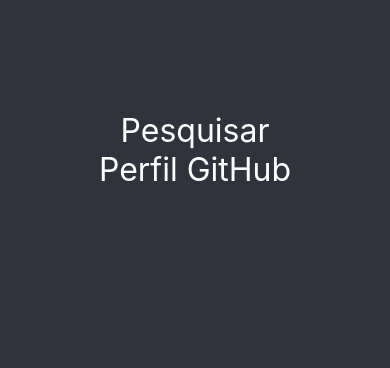
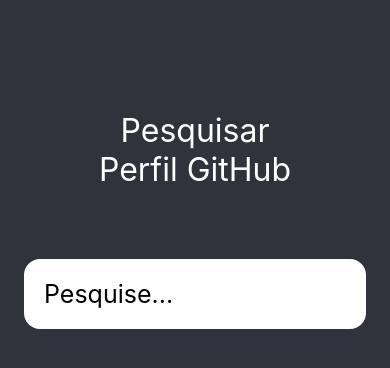
Before and after one commit to Davi-Morais/perfil-api-github, a React Native app: screen / in a window 390 px wide. Shown: the top 368 px of the page. Built offline with nearby package versions, Linux system fonts and the light colour scheme.

Commit message:
Criando elemento SearchBar

```diff
--- a/App.tsx
+++ b/App.tsx
@@ -1,10 +1,17 @@
 import { StatusBar } from 'expo-status-bar';
 import { StyleSheet, Text, View } from 'react-native';
+import { useState } from "react";
+
+import SearchBar from './componentes/SearchBar';
 
 export default function App() {
+
+  const [busca, setBusca] = useState('');
+
   return (
     <View style={styles.container}>
       <Text style={styles.titulo}>Pesquisar Perfil GitHub</Text>
+      <SearchBar placeholder='Pesquise...' busca={busca} onChange={() => setBusca}/>
       <StatusBar style='light' hidden={false} />
     </View>
   );
--- /dev/null
+++ b/componentes/SearchBar.tsx
@@ -0,0 +1,31 @@
+import { Text } from "react-native";
+import { useState } from "react";
+import { TextInput, StyleSheet } from "react-native";
+
+type Props = {
+    placeholder: string,
+    onChange: () => void,
+    busca: string
+}
+
+
+export default function SearchBar({placeholder, onChange, busca}:Props) {
+    return (
+        <TextInput
+        style={styles.input}
+        placeholder={placeholder}>
+        </TextInput>
+    )
+}
+
+const styles = StyleSheet.create({
+    input: {
+        backgroundColor: '#fff',
+        width: 342,
+        height: 70,
+        borderRadius: 16,
+        marginTop: 70,
+        fontSize: 25,
+        padding: 20
+    }
+})
```
